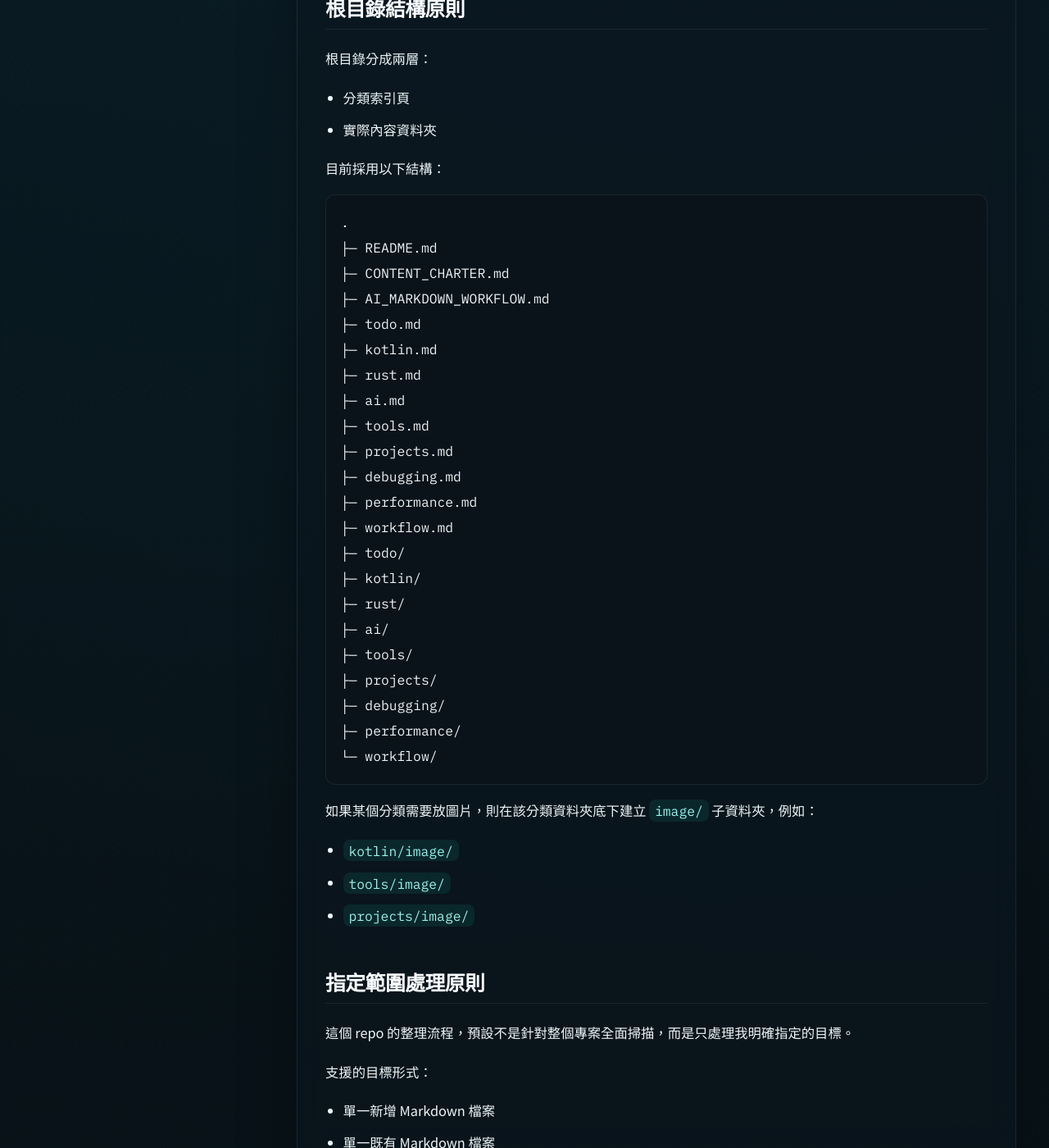
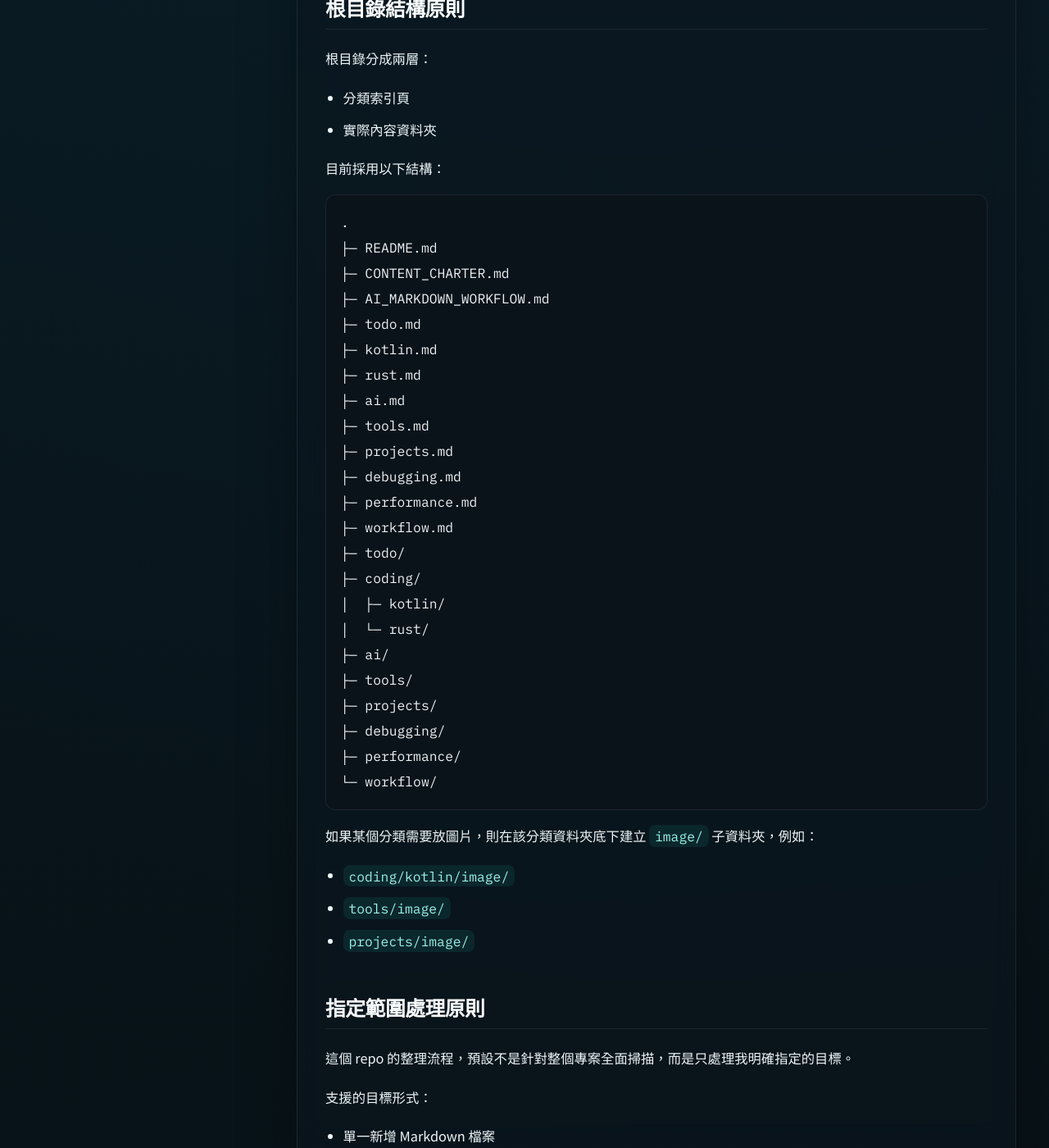
Before and after one commit to icools/android, a Jekyll site: the page built from CONTENT_CHARTER.md, in a window 1280 px wide and 1400 px high, scrolled down 3090 px. Shown: the whole window at 82% size. Built offline with Jekyll 4.4.1, drawn with Linux system fonts in a browser that asks for light colours; some of the changed text lies outside the part shown.

Commit message:
doc: reorganize coding folders and update markdown guides

```diff
--- a/CONTENT_CHARTER.md
+++ b/CONTENT_CHARTER.md
@@ -121,8 +121,9 @@ status: active
 ├─ performance.md
 ├─ workflow.md
 ├─ todo/
-├─ kotlin/
-├─ rust/
+├─ coding/
+│  ├─ kotlin/
+│  └─ rust/
 ├─ ai/
 ├─ tools/
 ├─ projects/
@@ -133,7 +134,7 @@ status: active
 
 如果某個分類需要放圖片，則在該分類資料夾底下建立 `image/` 子資料夾，例如：
 
-- `kotlin/image/`
+- `coding/kotlin/image/`
 - `tools/image/`
 - `projects/image/`
 
@@ -194,8 +195,8 @@ status: active
 實際文章應放在對應資料夾中，例如：
 
 - 工具介紹放在 `tools/`
-- Kotlin 筆記放在 `kotlin/`
-- Rust 與 Android 整合、NDK、JNI、跨平台框架選型放在 `rust/`
+- Kotlin 筆記放在 `coding/kotlin/`
+- Rust 與 Android 整合、NDK、JNI、跨平台框架選型放在 `coding/rust/`
 - AI 工具、平台、LLM 與 content engineering 筆記放在 `ai/`
 - 專案介紹放在 `projects/`
 - 除錯主題放在 `debugging/`
@@ -299,7 +300,7 @@ status: active
 
 如果文章需要圖片，應遵守以下規則：
 
-- 圖片放在對應分類資料夾底下的 `image/` 子資料夾，例如 `tools/image/`、`kotlin/image/`、`projects/image/`
+- 圖片放在對應分類資料夾底下的 `image/` 子資料夾，例如 `tools/image/`、`coding/kotlin/image/`、`projects/image/`
 - 只處理 Markdown 內引用的本地圖片資產，不自動下載遠端圖片網址
 - 如果我附上的是 PNG 圖片，加入專案前一律先轉成 JPG
 - JPG 壓縮率預設使用 60%
@@ -310,8 +311,8 @@ status: active
 
 例如：
 
-- `kotlin/image/typealias-illustrated-guide-home.jpg`
-- `kotlin/image/typealias-null-safety-chapter.jpg`
+- `coding/kotlin/image/typealias-illustrated-guide-home.jpg`
+- `coding/kotlin/image/typealias-null-safety-chapter.jpg`
 - `tools/image/maestro-flow-example.jpg`
 
 不需要為每個分類預先建立空的 `image/`，但只要該分類開始使用圖片，就應照這個規則收納。
@@ -450,7 +451,7 @@ status: active
 - 工具介紹類 -> `tools/` 與 `tools.md`
 - AI 工具 / AI 平台 / LLM 概念 / content engineering 類 -> `ai/` 與 `ai.md`
 - Android app / 開源專案介紹 -> `projects/` 與 `projects.md`
-- Kotlin 語法 / 實務類 -> `kotlin/` 與 `kotlin.md`
+- Kotlin 語法 / 實務類 -> `coding/kotlin/` 與 `kotlin.md`
 - 除錯排查類 -> `debugging/` 與 `debugging.md`
 - 效能觀察類 -> `performance/` 與 `performance.md`
 - 工作流 / checklist / 流程類 -> `workflow/` 與 `workflow.md`
```
Also changed, not shown: coding/kotlin/libktx-and-libgdx.md (renamed from kotlin/libktx-and-libgdx.md, +1 -1 lines), coding/kotlin/typealias-kotlin-learning-site.md (renamed from kotlin/typealias-kotlin-learning-site.md, +2 -2 lines), kotlin.md (+8 -8 lines), rust.md (+3 -3 lines), .obsidian/workspace.json, README.md, coding/kotlin/google-android-kotlin-learning-resources.md (renamed from kotlin/google-android-kotlin-learning-resources.md), coding/kotlin/image/libktx-home.jpg (renamed from kotlin/image/libktx-home.jpg), coding/kotlin/image/typealias-illustrated-guide-home.jpg (renamed from kotlin/image/typealias-illustrated-guide-home.jpg), coding/kotlin/image/typealias-null-safety-chapter.jpg (renamed from kotlin/image/typealias-null-safety-chapter.jpg), coding/kotlin/jetbrains-kotlin-blog.md (renamed from kotlin/jetbrains-kotlin-blog.md), coding/kotlin/kotlin-error-handle-sample.md (renamed from kotlin/kotlin-error-handle-sample.md), coding/kotlin/kotlin-playground.md (renamed from kotlin/kotlin-playground.md), coding/kotlin/taiwan-kotlin-user-group.md (renamed from kotlin/taiwan-kotlin-user-group.md), 1 more files.
